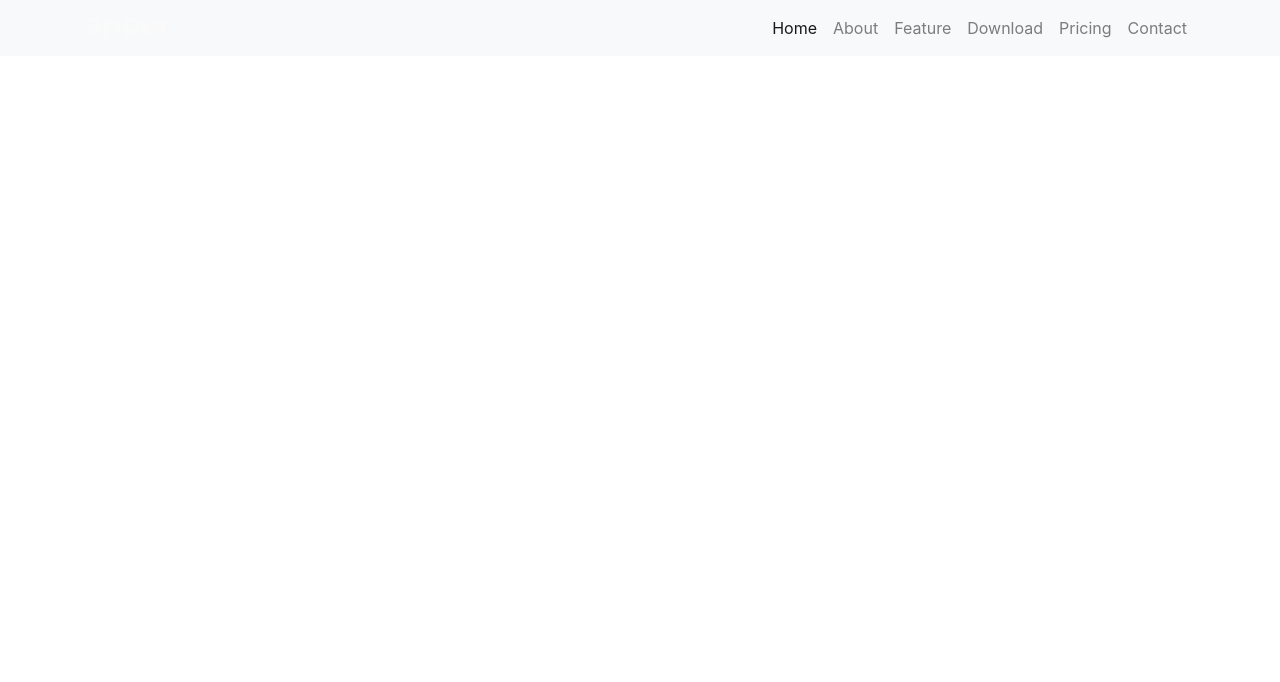
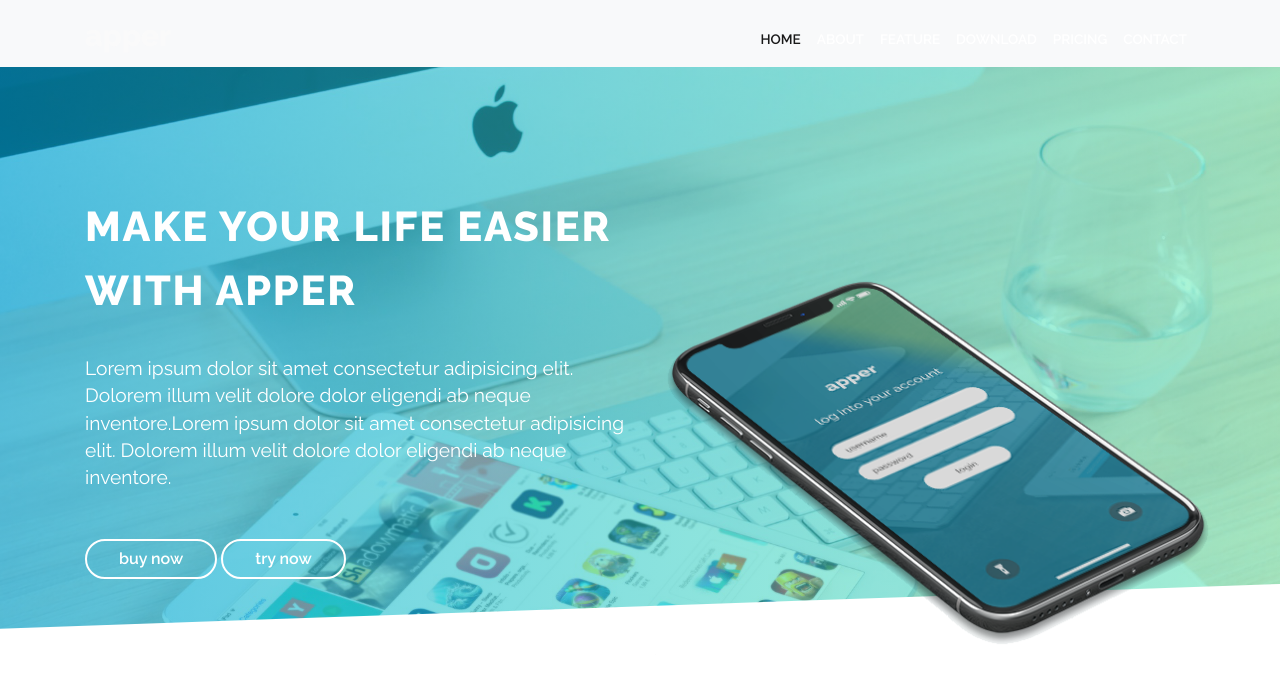
Before and after one commit to danieltroy092/Apper, a plain HTML site: page index.html in a window 1280 px wide. Drawn offline with nearby package versions, Linux system fonts and the light colour scheme.

Commit message:
Built hero section

```diff
--- a/assets/css/styles.css
+++ b/assets/css/styles.css
@@ -0,0 +1,175 @@
+@import url('https://fonts.googleapis.com/css?family=Raleway:400,500,600,700,800,900&display=swap');
+
+:root {
+    --main-accent-color: #03bad5;
+    --section-title-color-dark: #37474f;
+    --body-color: #495057;
+}
+
+* {
+    margin: 0;
+    padding: 0;
+}
+
+body {
+    font-family: 'Raleway', sans-serif;
+}
+
+h1 {
+    font-family: 'Raleway', sans-serif;
+    font-size: 2.6rem;
+    line-height: 4rem;
+    font-weight: 800;
+}
+
+.btn-white {
+    border: 2px solid #ffffff;
+    border-radius: 2rem;
+    color: #ffffff;
+    font-weight: 600;
+    text-transform: lowercase;
+    font-size: 1rem;
+    padding-left: 2rem;
+    padding-right: 2rem;
+}
+
+.btn-white:hover {
+    background-color: #ffffff;
+    color: var(--main-accent-color);
+    border: 2px solid #ffffff;
+}
+
+/*********** SECTION TITLE **********/
+
+.section-title {
+    position: relative;
+}
+
+h2.section-title-heading {
+    color: var(--section-title-color-dark);
+    padding-top: 2rem;
+    text-transform: uppercase;
+    font-weight: 700;
+    font-size: 1.8rem;
+}
+
+.section-title::after {
+    content: '';
+    position: absolute;
+    border-bottom: 2px solid var(--main-accent-color);
+    width: 8%;
+    top: 80px;
+}
+
+.section-title:hover::after {
+    width: 12%;
+    transition: all 0.6s ease-out;
+    -webkit-transition: all 0.6s ease-out;
+    -moz-transition: all 0.6s ease-out;
+    -o-transition: all 0.6s ease-out;
+
+}
+
+/*********** NAV BAR **********/
+.navbar {
+    padding-top: 1.2rem;
+}
+
+.navbar-light .navbar-nav .nav-link {
+    color: #ffffff;
+    text-transform: uppercase;
+    font-weight: 600;
+    font-size: .85rem;
+}
+
+.navbar-light .navbar-nav .nav-link:hover {
+    color: #27778b;
+}
+
+.navbar.active {
+    background-color: rgba(0,172,217, 0.7);
+    box-shadow: 1px 2px 10px rgba(0,0,0,0.1);
+}
+
+/************* HERO ************/
+#hero {
+    background-image: linear-gradient(to right, rgba(0,172,217, 0.62), rgba(105,240,174, 0.52)), url('../img/hero-bg.jpg');
+    background-size: cover;
+    background-repeat: no-repeat;
+    padding-top: 8rem;
+    padding-bottom: 6rem;
+    position: relative;
+}
+
+#hero::after {
+    content: '';
+    position: absolute;
+    background-color: #ffffff;
+    width: 100%;
+    height: 15%;
+    transform: skewY(-2deg);
+    transform-origin: bottom right;
+    bottom: 0;
+    right: 0;
+    left: 0;
+
+}
+
+.main-hero-content h1 {
+    color: #ffffff;
+    text-transform: uppercase;
+    letter-spacing: .11rem;
+}
+
+.main-hero-content p {
+    color: #ffffff;
+    margin-top: 2rem;
+    margin-bottom: 3rem;
+    line-height: 1.7rem;
+    font-size: 1.2rem;
+}
+
+.image-box img {
+    position: absolute;
+    top: 4rem;
+    z-index: 1;
+}
+
+/*********** ABOUT **********/
+
+
+
+
+
+/********* FEATURE **********/
+
+
+
+
+
+/********* DOWNLOAD *********/
+
+
+
+
+
+/********* PRICING **********/
+
+
+
+
+
+/********* CONTACT **********/
+
+
+
+
+
+/********** FOOTER **********/
+
+
+
+
+
+
+/*============== MEDIA QUERIES ==============*/
--- a/index.html
+++ b/index.html
@@ -8,7 +8,6 @@
     <link rel="stylesheet" href="https://stackpath.bootstrapcdn.com/bootstrap/4.4.1/css/bootstrap.min.css">
     <link rel="stylesheet" href="https://cdnjs.cloudflare.com/ajax/libs/font-awesome/5.12.1/css/all.min.css">
     <link rel="stylesheet" href="assets/css/styles.css">
-    <link rel="stylesheet" href="assets/css/responsive.css">
 </head>
 
 <body>
@@ -49,7 +48,24 @@
     <!-------------------------------- HERO SECTION ----------------------------------------------->
     <section id="hero">
         <div class="container">
-
+            <div class="row main-hero-content">
+                <div class="col-md-6">
+                    <h1>MAKE YOUR LIFE EASIER WITH APPER</h1>
+                    <p>Lorem ipsum dolor sit amet consectetur adipisicing elit. Dolorem illum velit dolore dolor
+                        eligendi ab neque inventore.Lorem ipsum dolor sit amet consectetur adipisicing elit. Dolorem
+                        illum velit dolore dolor
+                        eligendi ab neque inventore.</p>
+                    <div class="hero-buttons">
+                        <a href="#" class="btn btn-outline-primary btn-white">BUY NOW</a>
+                        <a href="#" class="btn btn-outline-primary btn-white">TRY NOW</a>
+                    </div>
+                </div>
+                <div class="col-md-6">
+                    <div class="image-box">
+                        <img src="assets/img/device.png" class="img-fluid" alt="hero">
+                    </div>
+                </div>
+            </div>
         </div>
     </section>
     <!-------------------------------- ABOUT SECTION ----------------------------------------------->
```
Also changed, not shown: assets/css/responsive.css (deleted).
